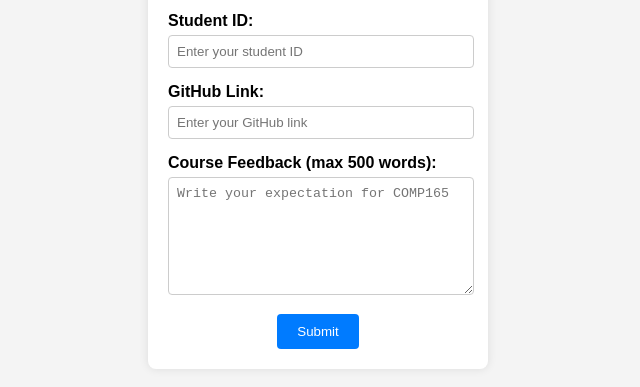
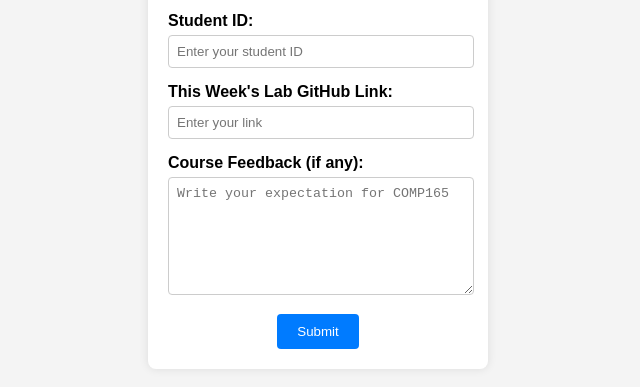
Before and after one commit to COMP115-Bravo/COMP115-Bravo.github.io, a plain HTML site: page index.html in a window 1280 px wide. Shown: the part 295-682 px from the top of the page, without its empty margins (322-962 px from the left). Drawn offline with Linux system fonts and the light colour scheme.

Commit message:
Update index.html

```diff
--- a/index.html
+++ b/index.html
@@ -148,11 +148,11 @@
       <input type="text" id="studentId" placeholder="Enter your student ID">
     </div>
     <div class="form-group">
-      <label for="githubLink">GitHub Link:</label>
-      <input type="text" id="githubLink" placeholder="Enter your GitHub link">
+      <label for="githubLink">This Week's Lab GitHub Link:</label>
+      <input type="text" id="githubLink" placeholder="Enter your link">
     </div>
     <div class="form-group">
-      <label for="introduction">Course Feedback (max 500 words):</label>
+      <label for="introduction">Course Feedback (if any):</label>
       <textarea id="introduction" rows="6" maxlength="500" placeholder="Write your expectation for COMP165"></textarea>
     </div>
     <button id="submitButton">Submit</button>
```
